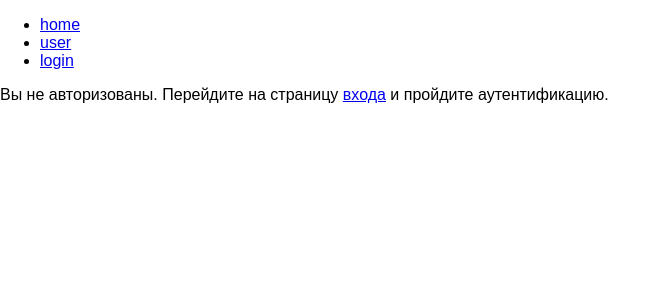
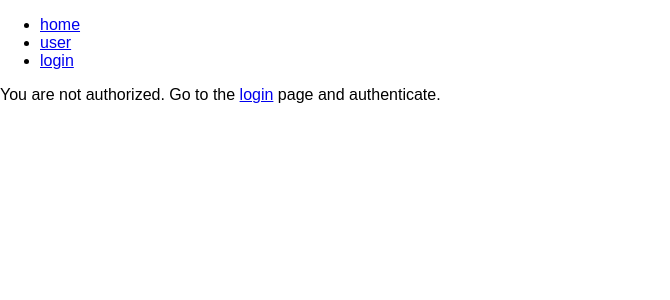
Before and after one commit to Dimitsky/auth-example, a React (Create React App) app: page /me in a window 1280 px wide. Shown: the top 300 px of the page, without its empty margins (0-670 px from the left). Built offline with nearby package versions, Linux system fonts and the light colour scheme.

Commit message:
Перевел весь текст на английский

```diff
--- a/src/HOCs/PrivateRoute.tsx
+++ b/src/HOCs/PrivateRoute.tsx
@@ -37,7 +37,9 @@ export function PrivateRoute({ children }: PropsWithChildren<PrivateRouteProps>)
                     {children}
                 </>
             ) : (
-                <p>Вы не авторизованы. Перейдите на страницу <Link to='/login'>входа</Link> и пройдите аутентификацию.</p>
+                <p>
+                    You are not authorized. Go to the <Link to='/login'>login</Link> page and authenticate.
+                </p>
             )}
         </>
     )
--- a/src/pages/loginPage/LoginPage.tsx
+++ b/src/pages/loginPage/LoginPage.tsx
@@ -98,19 +98,19 @@ export function LoginPage() {
             </h1>
             {isAuth ? (
                 <p>
-                    Вы уже вошли в систему. Перейдите на <Link to="/me">личную</Link> страницу или <Link to="/">домашнюю</Link>.
+                    You are already logged in. Go to your <Link to="/me">personal</Link> or <Link to="/">home</Link> page.
                 </p>
             ) : (
                 <div>
                     <div>
                         <p>
-                            Используйте эти данные для входа. Полный список пользователей можно найти на <Link to="https://dummyjson.com/users">https://dummyjson.com/users</Link>
+                            Use these details to login. A complete list of users can be found at <Link to="https://dummyjson.com/users">https://dummyjson.com/users</Link>
                         </p>
                         <h4>
-                            Имя пользователя: <span>emilys</span>
+                            Username: <span>emilys</span>
                         </h4>
                         <h4>
-                            Пароль: <span>emilyspass</span>
+                            Password: <span>emilyspass</span>
                         </h4>
                     </div>
                     <form
```
